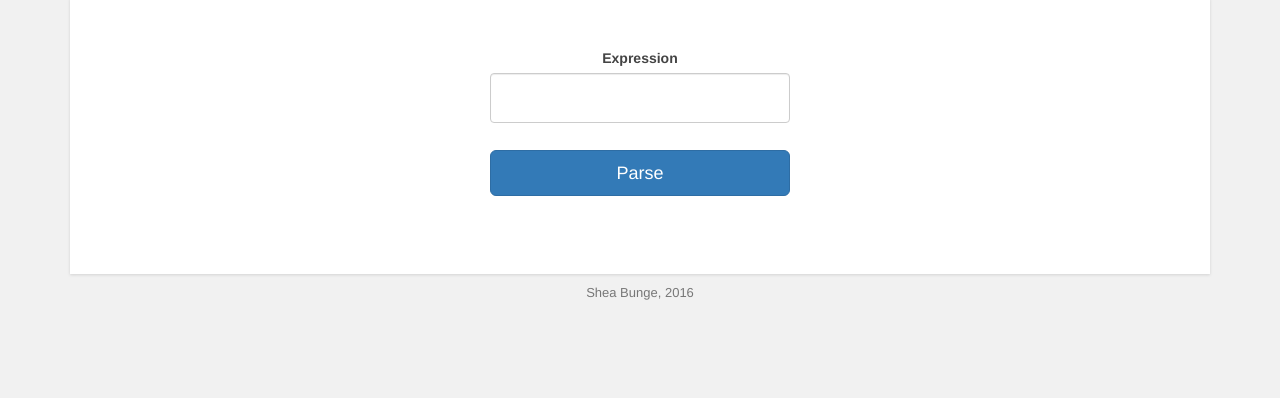
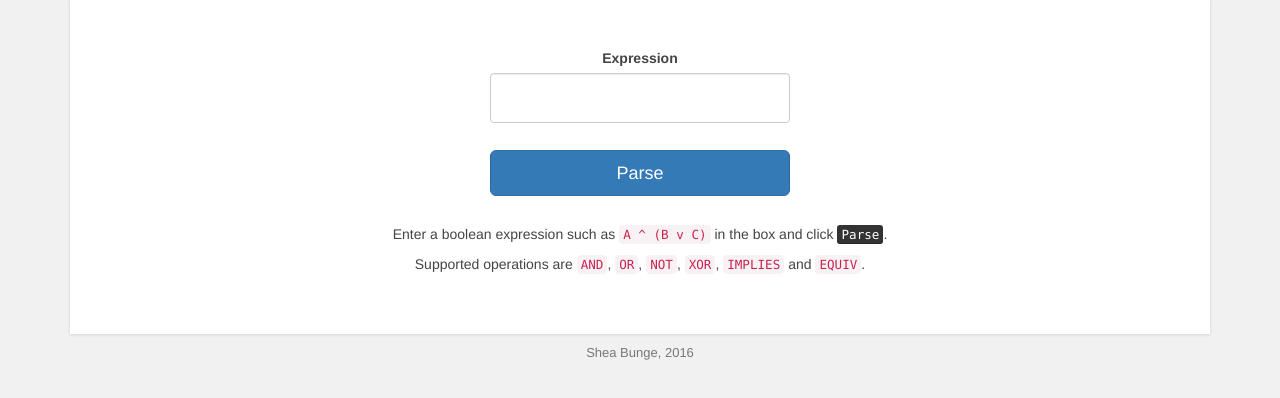
Before and after one commit to sheabunge/boolcalc, a website: page index.html in a window 1280 px wide. Shown: the part 208-606 px from the top of the page. Drawn offline with nearby package versions, Linux system fonts and the light colour scheme.

Commit message:
Add instructions

```diff
--- a/css/app.css
+++ b/css/app.css
@@ -41,6 +41,11 @@ th.variable, th:last-of-type {
 	background-color: $pale-yellow-bg;
 }
 
+.instructions {
+	text-align: center;
+	margin-top: 1em;
+}
+
 .value-true {
 	background-color: $pale-green-bg;
 }
--- a/index.html
+++ b/index.html
@@ -20,6 +20,7 @@
 		</div>
 
 		<main ng-controller="Parser">
+
 			<form ng-submit="parse()">
 
 				<div class="form-group">
@@ -48,6 +49,12 @@
 					</tr>
 				</tbody>
 			</table>
+
+			<section class="instructions">
+				<p>Enter a boolean expression such as <code>A ^ (B v C)</code> in the box and click <kbd>Parse</kbd>.</p>
+				<p>Supported operations are <code>AND</code>, <code>OR</code>, <code>NOT</code>, <code>XOR</code>, <code>IMPLIES</code> and <code>EQUIV</code>.</p>
+			</section>
+
 		</main>
 	</div>
 
```
Also changed, not shown: dist/app.css, 1 other file.
